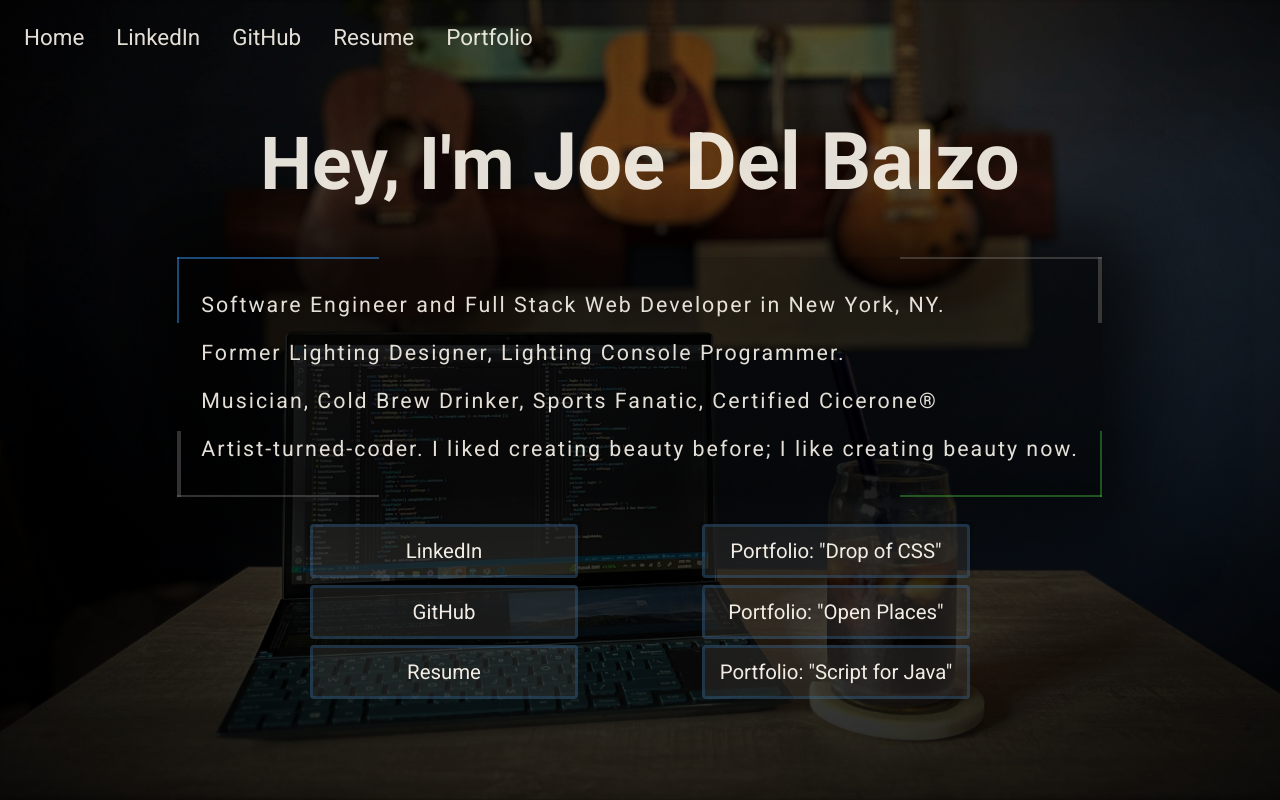
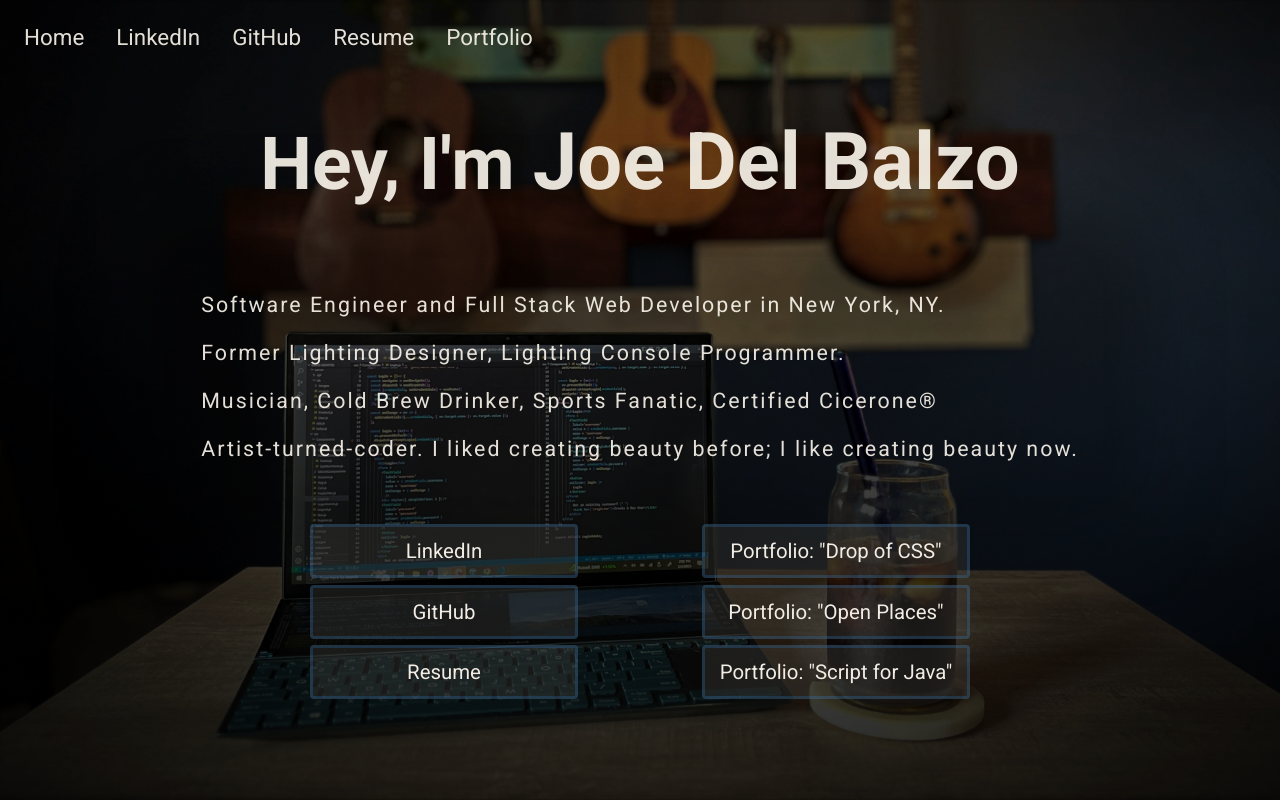
Before and after one commit to joedelbalzo/jdbportfolio, a React app: page /dropofcss in a window 1280 px wide. Built offline with nearby package versions, Linux system fonts and the light colour scheme.

Commit message:
home changes

```diff
--- a/public/styles.css
+++ b/public/styles.css
@@ -147,19 +147,19 @@ h3 {
   border-radius: 2rem;
   padding: 1rem;
   border-radius: 0;
-  background: linear-gradient(to right, rgba(30, 144, 255, 0.5) 2px, transparent 2px) 0 0,
-    linear-gradient(to right, rgba(120, 120, 120, 0.4) 4px, transparent 0px) 0 100%,
-    linear-gradient(to left, rgba(120, 120, 120, 0.4) 4px, transparent 0px) 100% 0,
-    linear-gradient(to left, rgba(50, 205, 50, 0.4) 2px, transparent 2px) 100% 100%,
-    linear-gradient(to bottom, rgba(30, 144, 255, 0.5) 2px, transparent 2px) 0 0,
-    linear-gradient(to bottom, rgba(120, 120, 120, 0.4) 2px, transparent 0px) 100% 0,
-    linear-gradient(to top, rgba(120, 120, 120, 0.4) 2px, transparent 0px) 0 100%,
-    linear-gradient(to top, rgba(50, 205, 50, 0.4) 2px, transparent 2px) 100% 100%;
+  /* background: linear-gradient(to right, rgba(30, 144, 255, 0.1) 2px, transparent 2px) 0 0,
+    linear-gradient(to right, rgba(120, 120, 120, 0.1) 4px, transparent 0px) 0 100%,
+    linear-gradient(to left, rgba(120, 120, 120, 0.1) 4px, transparent 0px) 100% 0,
+    linear-gradient(to left, rgba(50, 205, 50, 0.1) 2px, transparent 2px) 100% 100%,
+    linear-gradient(to bottom, rgba(30, 144, 255, 0.1) 2px, transparent 2px) 0 0,
+    linear-gradient(to bottom, rgba(120, 120, 120, 0.1) 2px, transparent 0px) 100% 0,
+    linear-gradient(to top, rgba(120, 120, 120, 0.1) 2px, transparent 0px) 0 100%,
+    linear-gradient(to top, rgba(50, 205, 50, 0.1) 2px, transparent 2px) 100% 100%;
 
   background-repeat: no-repeat;
-  background-size: calc(100px + 8vw) calc(50px + 2vh);
-  background-color: rgba(0, 0, 0, 0.6);
-  box-shadow: 0rem 0rem 5rem 2rem rgba(0, 0, 0, 0.7);
+  background-size: calc(100px + 8vw) calc(50px + 2vh); */
+  background-color: rgba(0, 0, 0, 0.2);
+  box-shadow: 0rem 0rem 5rem 2rem rgba(0, 0, 0, 0.3);
 
   /* background-color: rgba(0, 0, 0, 0.4); */
 }
@@ -281,14 +281,14 @@ h3 {
   margin: 1rem auto;
   line-height: 2rem;
   border-radius: 4;
-  background: linear-gradient(to right, rgba(30, 144, 255, 0.5) 2px, transparent 2px) 0 0,
-    linear-gradient(to right, rgba(120, 120, 120, 0.4) 2px, transparent 2px) 0 100%,
-    linear-gradient(to left, rgba(120, 120, 120, 0.4) 2px, transparent 2px) 100% 0,
-    linear-gradient(to left, rgba(50, 205, 50, 0.4) 2px, transparent 2px) 100% 100%,
-    linear-gradient(to bottom, rgba(30, 144, 255, 0.5) 2px, transparent 2px) 0 0,
-    linear-gradient(to bottom, rgba(120, 120, 120, 0.4) 2px, transparent 2px) 100% 0,
-    linear-gradient(to top, rgba(120, 120, 120, 0.4) 2px, transparent 2px) 0 100%,
-    linear-gradient(to top, rgba(50, 205, 50, 0.4) 2px, transparent 2px) 100% 100%;
+  background: linear-gradient(to right, rgba(30, 144, 255, 0.3) 2px, transparent 2px) 0 0,
+    linear-gradient(to right, rgba(120, 120, 120, 0.3) 2px, transparent 2px) 0 100%,
+    linear-gradient(to left, rgba(120, 120, 120, 0.3) 2px, transparent 2px) 100% 0,
+    linear-gradient(to left, rgba(50, 205, 50, 0.3) 2px, transparent 2px) 100% 100%,
+    linear-gradient(to bottom, rgba(30, 144, 255, 0.3) 2px, transparent 2px) 0 0,
+    linear-gradient(to bottom, rgba(120, 120, 120, 0.3) 2px, transparent 2px) 100% 0,
+    linear-gradient(to top, rgba(120, 120, 120, 0.3) 2px, transparent 2px) 0 100%,
+    linear-gradient(to top, rgba(50, 205, 50, 0.3) 2px, transparent 2px) 100% 100%;
 
   background-repeat: no-repeat;
   background-size: calc(200px + 8vw) calc(50px + 2vh);
--- a/src/Home.js
+++ b/src/Home.js
@@ -13,8 +13,28 @@ const Home = () => {
       <div id="main-introParagraph">
         <p>Software Engineer and Full Stack Web Developer in New York, NY.</p>
         <p>Former Lighting Designer, Lighting Console Programmer.</p>
-        <p>Musician, Cold Brew Drinker, Sports Fanatic, Certified Cicerone®</p>
-        <p>Artist-turned-coder. I liked creating beauty before; I like creating beauty now.</p>
+        <p>
+          Musician, Cold Brew Drinker, Sports Fanatic,{" "}
+          <a
+            href="https://www.cicerone.org/int-en/users/joseph-del-balzo"
+            id="main-name"
+            target="_blank"
+            style={{ textDecoration: "none", color: "rgba(240, 240, 240, 0.9)" }}
+          >
+            Certified Cicerone®
+          </a>
+        </p>
+        <p>
+          <a
+            href="https://www.imdb.com/name/nm3631957/"
+            id="main-name"
+            target="_blank"
+            style={{ textDecoration: "none", color: "rgba(240, 240, 240, 0.9)" }}
+          >
+            Artist-turned-coder.
+          </a>{" "}
+          I liked creating beauty before; I like creating beauty now.
+        </p>
       </div>
       <Sublinks />
     </>
```
Also changed, not shown: 2 other files (tests, documents, lock files or other folders).
